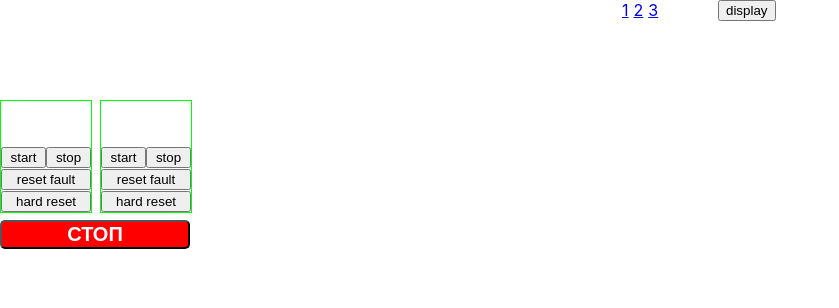
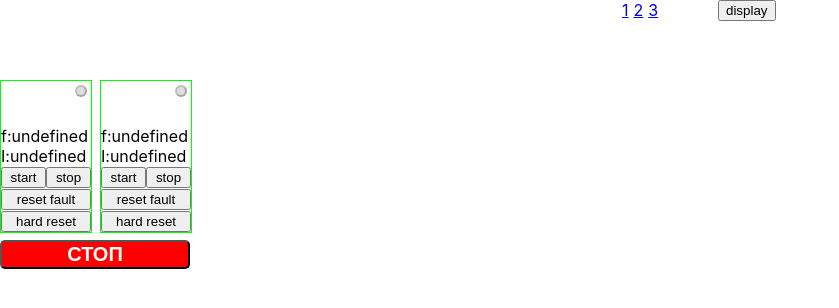
Before and after one commit to koorya/web_pvu, a React (Create React App) app: page /md/3 in a window 1280 px wide. Shown: the top 308 px of the page, without its empty margins (0-839 px from the left). Built offline with nearby package versions, Linux system fonts and the light colour scheme; no server answers; the HTML template or start-up script is replaced by a standard one.

Commit message:
вывел текущие параметры частотника

```diff
--- a/src/components/MnemoMD.tsx
+++ b/src/components/MnemoMD.tsx
@@ -171,7 +171,7 @@ class MnemoMD extends Component<iProps, iState> {
             style={{
               position: "absolute",
               left: "0px",
-              top: "100px",
+              top: "80px",
             }}
           >
             {this.get_FC_handle_text("FC1")}
@@ -180,7 +180,7 @@ class MnemoMD extends Component<iProps, iState> {
             style={{
               position: "absolute",
               left: "100px",
-              top: "100px",
+              top: "80px",
             }}
           >
             {this.get_FC_handle_text("FC2")}
@@ -189,7 +189,7 @@ class MnemoMD extends Component<iProps, iState> {
             style={{
               position: "absolute",
               left: "00px",
-              top: "220px",
+              top: "240px",
               width: "190px",
               background: "#f00",
               color: "#fff",
@@ -252,8 +252,39 @@ class MnemoMD extends Component<iProps, iState> {
           width: "90px",
         }}
       >
+        <input
+          type="button"
+          style={{
+            borderRadius: "12px",
+            height: "12px",
+            width: "12px",
+            position: "absolute",
+            top: "5px",
+            left: "75px",
+            padding: "0px",
+            backgroundColor:
+              this.state.plc_vars[
+                this.getPlcVarIndexByName(fc_name + "_command")
+              ]?.value === 0x0001
+                ? "#0f0"
+                : "#ddd",
+          }}
+          disabled
+        />
+
         <div style={{ position: "relative", height: "45px", width: "90px" }}>
           {this.get_numeric_handle_text(fc_name + "_freq", "", 0, 0, true)}
+        </div>
+        <div style={{color: "#000", textAlign: "left"}}>
+          {
+            "f:"+this.state.plc_vars[this.getPlcVarIndexByName(fc_name + "_out_freq")]
+            ?.value
+          }
+          <br />
+          {
+            "I:"+this.state.plc_vars[this.getPlcVarIndexByName(fc_name + "_out_curr")]
+            ?.value
+          }
         </div>
         <div>
           <input
@@ -596,7 +627,7 @@ class MnemoMD extends Component<iProps, iState> {
 
         {this.get_boolean_handle_text(
           "HPV2_EN",
-          "Регулятор расхода РР1",
+          "Регулятор расхода РР2",
           265,
           140
         )}
--- a/src/components/svgmd/SvgStyleTag.tsx
+++ b/src/components/svgmd/SvgStyleTag.tsx
@@ -9,11 +9,11 @@ interface iState {}
 
 export default class SvgStyleTag extends Component<iProps, iState> {
   render() {
-
+    const value = Number(this.props.value) * 255.0 / 600.0;
     return (
       <style type="text/css">
         {this.props.floating?
-        `#${this.props.name}{display: "inline"; fill: rgb(255, ${255-255*Number(this.props.value)}, ${255-255*Number(this.props.value)});}`
+        `#${this.props.name}{display: "inline"; fill: rgb(255, ${255-value}, ${255-value});}`
         :
         `#${this.props.name}{display:${this.props.value ? "inline" : "none"};}`
         }
```
